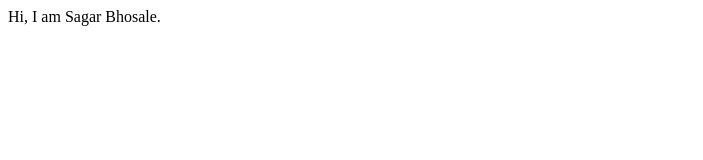
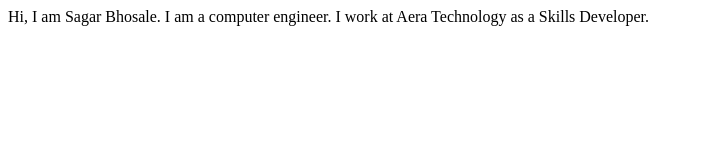
Before and after one commit to Sagar310/sagarbhosale-portfolio, a plain HTML site: page index.html in a window 1280 px wide. Shown: the whole page, without its empty margins (0-703 px from the left). Drawn offline with Linux system fonts and the light colour scheme.

Commit message:
feat: Added new info
Added new info about myself

```diff
--- a/index.html
+++ b/index.html
@@ -7,6 +7,8 @@
     <title>Sagar Bhosale Portfolio</title>
 </head>
 <body>
-    Hi, I am Sagar Bhosale.
+    Hi,
+    I am Sagar Bhosale. I am a computer engineer.
+    I work at Aera Technology as a Skills Developer.
 </body>
 </html>
```
